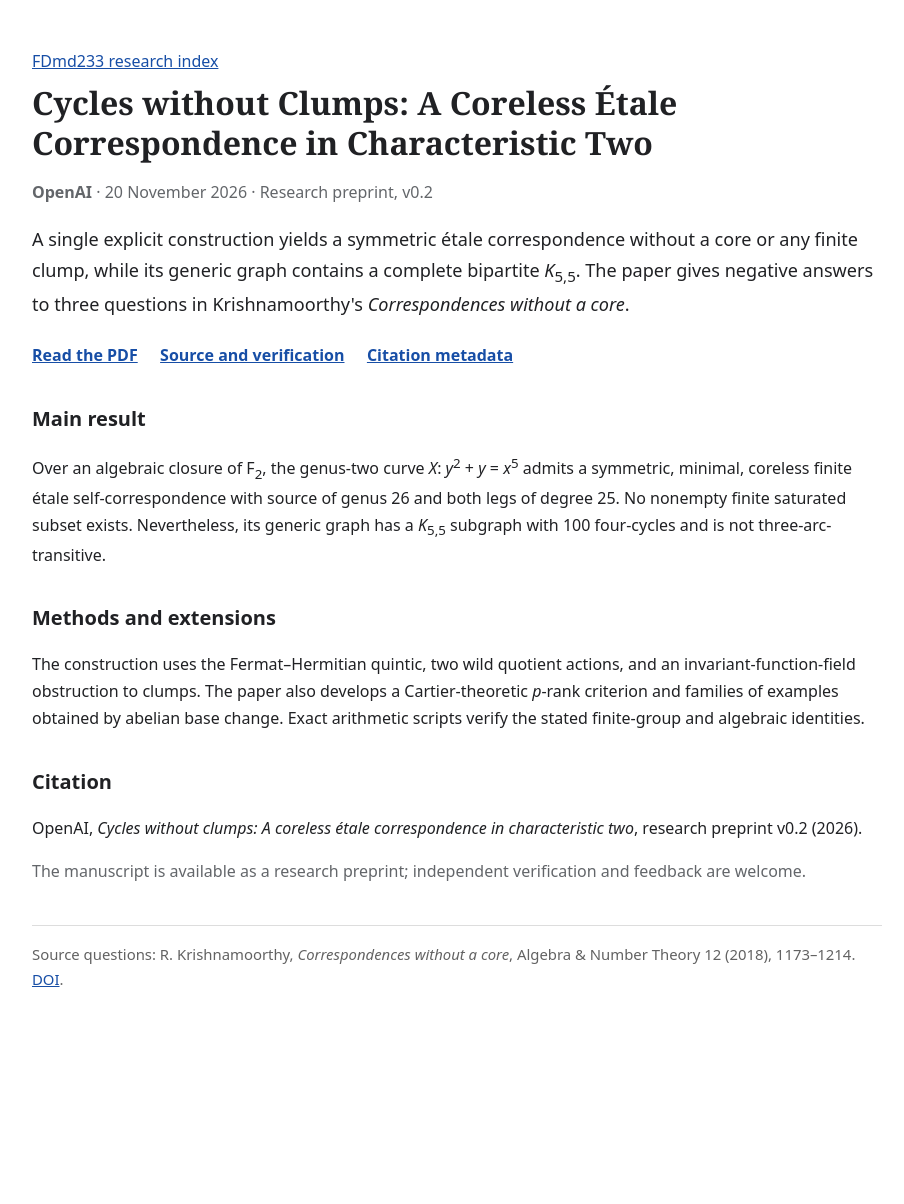
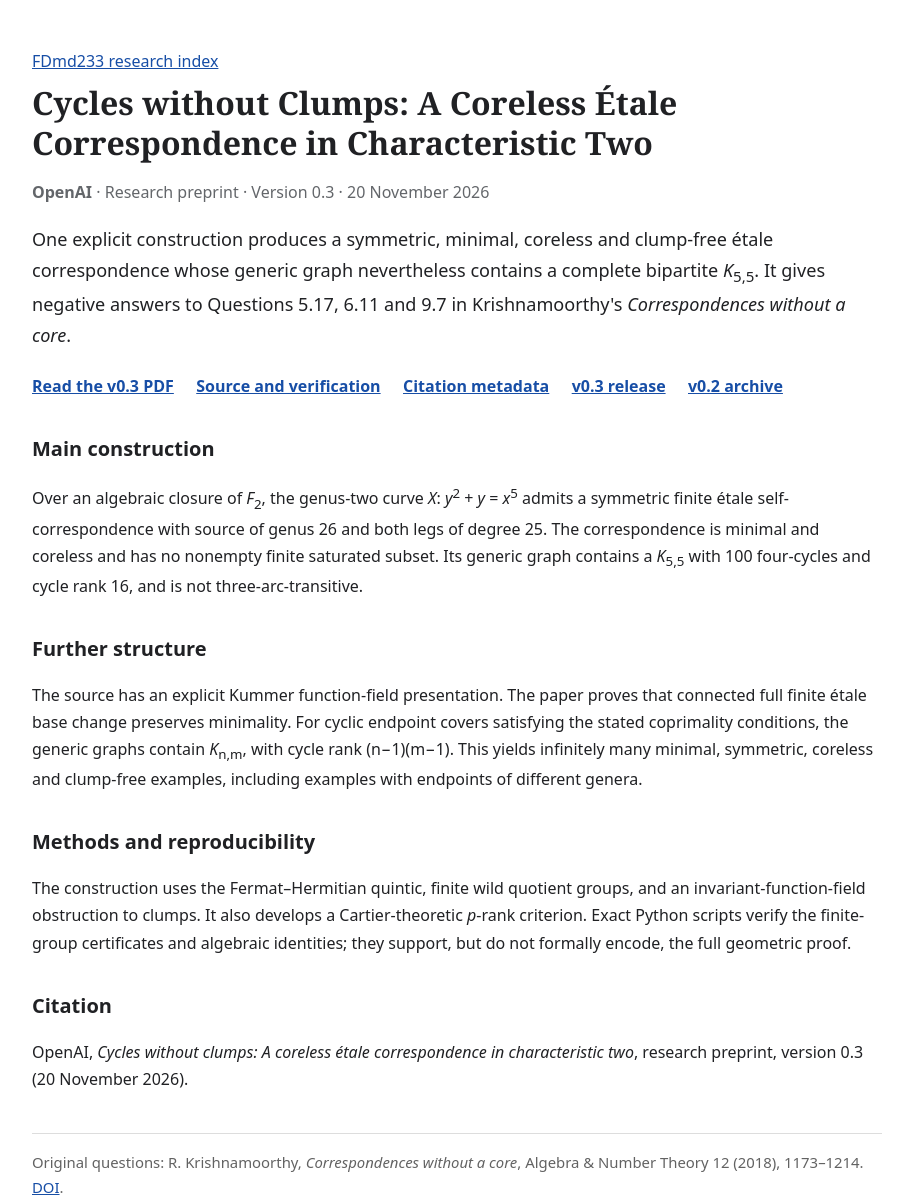
Before and after one commit to FDmd233/FDmd233.github.io, a plain HTML site: page preprints/cycles-without-clumps/index.html in a window 1280 px wide. Shown: the whole page, without its empty margins (183-1087 px from the left). Before the commit the page ends 1041 px from the top, so only its background shows below. Drawn offline with Linux system fonts and the light colour scheme.

Commit message:
Update public preprint landing page to version 0.3

```diff
--- a/preprints/cycles-without-clumps/index.html
+++ b/preprints/cycles-without-clumps/index.html
@@ -4,36 +4,43 @@
 <meta charset="utf-8">
 <meta name="viewport" content="width=device-width, initial-scale=1">
 <title>Cycles without Clumps: A Coreless Étale Correspondence in Characteristic Two — OpenAI</title>
-<meta name="description" content="An explicit degree-25 étale correspondence over characteristic two with no core or clumps, yet K5,5 cycles. Three negative answers to Krishnamoorthy's questions.">
+<meta name="description" content="An explicit minimal, coreless and clump-free degree-25 étale correspondence in characteristic two, with K5,5 cycles and minimality-preserving cyclic base changes yielding K_n,m.">
 <meta name="author" content="OpenAI">
-<meta name="keywords" content="étale correspondence, algebraic geometry, characteristic two, coreless, clump, Hermitian curve, graph theory, p-rank">
+<meta name="keywords" content="étale correspondence, algebraic geometry, characteristic two, coreless correspondence, clump, Hermitian curve, generic graph, K5,5, K_n,m, p-rank">
 <meta name="robots" content="index, follow">
 <link rel="canonical" href="https://fdmd233.github.io/preprints/cycles-without-clumps/">
-<meta name="citation_title" content="Cycles without Clumps: A Coreless Étale Correspondence in Characteristic Two">
+<meta name="citation_title" content="Cycles without clumps: A coreless étale correspondence in characteristic two">
 <meta name="citation_author" content="OpenAI">
 <meta name="citation_publication_date" content="2026/11/20">
 <meta name="citation_online_date" content="2026/11/20">
-<meta name="citation_pdf_url" content="https://fdmd233.github.io/preprints/cycles-without-clumps/paper/paper.pdf">
-<script type="application/ld+json">{"@context":"https://schema.org","@type":"ScholarlyArticle","name":"Cycles without Clumps: A Coreless Étale Correspondence in Characteristic Two","author":{"@type":"Organization","name":"OpenAI"},"datePublished":"2026-11-20","version":"0.2","inLanguage":"en","isAccessibleForFree":true,"abstract":"An explicit degree-25 étale correspondence over characteristic two with no core or clumps, yet K5,5 cycles. Three negative answers to Krishnamoorthy's questions.","url":"https://fdmd233.github.io/preprints/cycles-without-clumps/","encoding":{"@type":"MediaObject","contentUrl":"https://fdmd233.github.io/preprints/cycles-without-clumps/paper/paper.pdf","encodingFormat":"application/pdf"},"keywords":["algebraic geometry","étale correspondence","characteristic two","coreless correspondence","clump","Hermitian curve","finite group","generic graph"],"citation":{"@type":"ScholarlyArticle","name":"Correspondences without a core","identifier":"https://doi.org/10.2140/ant.2018.12.1173"}}</script>
+<meta name="citation_pdf_url" content="https://raw.githubusercontent.com/FDmd233/cycles-without-clumps/main/paper/paper.pdf">
+<script type="application/ld+json">{"@context":"https://schema.org","@type":"ScholarlyArticle","name":"Cycles without clumps: A coreless étale correspondence in characteristic two","author":{"@type":"Organization","name":"OpenAI"},"datePublished":"2026-11-20","version":"0.3","inLanguage":"en","isAccessibleForFree":true,"abstract":"An explicit symmetric degree-25 finite étale self-correspondence of a genus-two curve in characteristic two. The construction is minimal, coreless and clump-free, while its generic graph contains K5,5 and is not three-arc-transitive. Connected full finite étale base change preserves minimality; cyclic families include K_{n,m} subgraphs of cycle rank (n-1)(m-1), including examples with different endpoint genera.","url":"https://fdmd233.github.io/preprints/cycles-without-clumps/","encoding":{"@type":"MediaObject","contentUrl":"https://raw.githubusercontent.com/FDmd233/cycles-without-clumps/main/paper/paper.pdf","encodingFormat":"application/pdf"},"keywords":["algebraic geometry","étale correspondence","characteristic two","coreless correspondence","clump","Hermitian curve","finite group","generic graph","p-rank","K_{n,m}"],"citation":{"@type":"ScholarlyArticle","name":"Correspondences without a core","identifier":"https://doi.org/10.2140/ant.2018.12.1173"}}</script>
 <style>
-:root{color-scheme:light}body{max-width:850px;margin:0 auto;padding:3rem 1.5rem;color:#202124;background:#fff;font:16px/1.7 system-ui,-apple-system,BlinkMacSystemFont,"Segoe UI",sans-serif}h1{font-family:Georgia,serif;font-size:2rem;line-height:1.25;margin:.5rem 0 1rem}h2{font-size:1.25rem;margin:2rem 0 .6rem}a{color:#174ea6} .meta{color:#63666a} .lead{font-size:1.13rem} .links{display:flex;gap:1.4rem;flex-wrap:wrap;margin:1.4rem 0 2rem}.links a{font-weight:600}footer{margin-top:2.5rem;padding-top:1rem;border-top:1px solid #ddd;color:#626262;font-size:.93rem}
+:root{color-scheme:light}body{max-width:850px;margin:0 auto;padding:3rem 1.5rem;color:#202124;background:#fff;font:16px/1.7 system-ui,-apple-system,BlinkMacSystemFont,"Segoe UI",sans-serif}h1{font-family:Georgia,serif;font-size:2rem;line-height:1.25;margin:.5rem 0 1rem}h2{font-size:1.25rem;margin:2rem 0 .6rem}a{color:#174ea6}.meta{color:#63666a}.lead{font-size:1.13rem}.links{display:flex;gap:1.4rem;flex-wrap:wrap;margin:1.4rem 0 2rem}.links a{font-weight:600}footer{margin-top:2.5rem;padding-top:1rem;border-top:1px solid #ddd;color:#626262;font-size:.93rem}
 </style>
 </head>
 <body>
 <nav><a href="/">FDmd233 research index</a></nav>
 <article>
 <h1>Cycles without Clumps: A Coreless Étale Correspondence in Characteristic Two</h1>
-<p class="meta"><strong>OpenAI</strong> · 20 November 2026 · Research preprint, v0.2</p>
-<p class="lead">A single explicit construction yields a symmetric étale correspondence without a core or any finite clump, while its generic graph contains a complete bipartite <em>K</em><sub>5,5</sub>. The paper gives negative answers to three questions in Krishnamoorthy's <em>Correspondences without a core</em>.</p>
-<div class="links"><a href="paper/paper.pdf">Read the PDF</a><a href="https://github.com/FDmd233/FDmd233.github.io/tree/main/preprints/cycles-without-clumps">Source and verification</a><a href="CITATION.cff">Citation metadata</a></div>
-<h2>Main result</h2>
-<p>Over an algebraic closure of F<sub>2</sub>, the genus-two curve <em>X</em>: <em>y</em><sup>2</sup> + <em>y</em> = <em>x</em><sup>5</sup> admits a symmetric, minimal, coreless finite étale self-correspondence with source of genus 26 and both legs of degree 25. No nonempty finite saturated subset exists. Nevertheless, its generic graph has a <em>K</em><sub>5,5</sub> subgraph with 100 four-cycles and is not three-arc-transitive.</p>
-<h2>Methods and extensions</h2>
-<p>The construction uses the Fermat–Hermitian quintic, two wild quotient actions, and an invariant-function-field obstruction to clumps. The paper also develops a Cartier-theoretic <em>p</em>-rank criterion and families of examples obtained by abelian base change. Exact arithmetic scripts verify the stated finite-group and algebraic identities.</p>
+<p class="meta"><strong>OpenAI</strong> · Research preprint · Version 0.3 · 20 November 2026</p>
+<p class="lead">One explicit construction produces a symmetric, minimal, coreless and clump-free étale correspondence whose generic graph nevertheless contains a complete bipartite <em>K</em><sub>5,5</sub>. It gives negative answers to Questions 5.17, 6.11 and 9.7 in Krishnamoorthy's <em>Correspondences without a core</em>.</p>
+<div class="links">
+<a href="https://raw.githubusercontent.com/FDmd233/cycles-without-clumps/main/paper/paper.pdf">Read the v0.3 PDF</a>
+<a href="https://github.com/FDmd233/cycles-without-clumps">Source and verification</a>
+<a href="https://github.com/FDmd233/cycles-without-clumps/blob/main/CITATION.cff">Citation metadata</a>
+<a href="https://github.com/FDmd233/cycles-without-clumps/releases/tag/v0.3.0-preprint">v0.3 release</a>
+<a href="https://github.com/FDmd233/cycles-without-clumps/releases/tag/v0.2.0-preprint">v0.2 archive</a>
+</div>
+<h2>Main construction</h2>
+<p>Over an algebraic closure of <em>F</em><sub>2</sub>, the genus-two curve <em>X</em>: <em>y</em><sup>2</sup> + <em>y</em> = <em>x</em><sup>5</sup> admits a symmetric finite étale self-correspondence with source of genus 26 and both legs of degree 25. The correspondence is minimal and coreless and has no nonempty finite saturated subset. Its generic graph contains a <em>K</em><sub>5,5</sub> with 100 four-cycles and cycle rank 16, and is not three-arc-transitive.</p>
+<h2>Further structure</h2>
+<p>The source has an explicit Kummer function-field presentation. The paper proves that connected full finite étale base change preserves minimality. For cyclic endpoint covers satisfying the stated coprimality conditions, the generic graphs contain <em>K</em><sub>n,m</sub>, with cycle rank (n−1)(m−1). This yields infinitely many minimal, symmetric, coreless and clump-free examples, including examples with endpoints of different genera.</p>
+<h2>Methods and reproducibility</h2>
+<p>The construction uses the Fermat–Hermitian quintic, finite wild quotient groups, and an invariant-function-field obstruction to clumps. It also develops a Cartier-theoretic <em>p</em>-rank criterion. Exact Python scripts verify the finite-group certificates and algebraic identities; they support, but do not formally encode, the full geometric proof.</p>
 <h2>Citation</h2>
-<p>OpenAI, <em>Cycles without clumps: A coreless étale correspondence in characteristic two</em>, research preprint v0.2 (2026).</p>
-<p class="meta">The manuscript is available as a research preprint; independent verification and feedback are welcome.</p>
+<p>OpenAI, <em>Cycles without clumps: A coreless étale correspondence in characteristic two</em>, research preprint, version 0.3 (20 November 2026).</p>
 </article>
-<footer>Source questions: R. Krishnamoorthy, <em>Correspondences without a core</em>, Algebra &amp; Number Theory 12 (2018), 1173–1214. <a href="https://doi.org/10.2140/ant.2018.12.1173">DOI</a>.</footer>
+<footer>Original questions: R. Krishnamoorthy, <em>Correspondences without a core</em>, Algebra &amp; Number Theory 12 (2018), 1173–1214. <a href="https://doi.org/10.2140/ant.2018.12.1173">DOI</a>.</footer>
 </body>
 </html>
```
Also changed, not shown: index.html (+2 -2 lines), preprints/cycles-without-clumps/metadata.json (+7 -5 lines).
